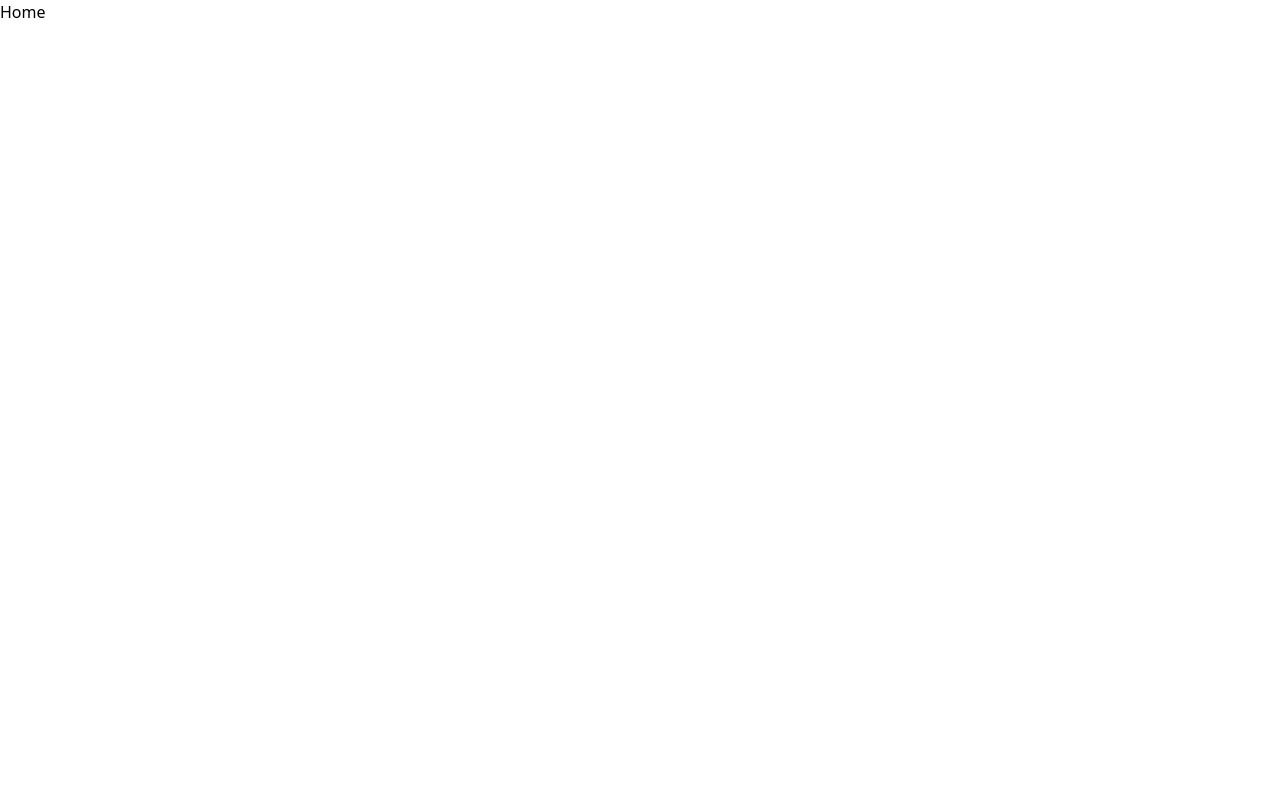
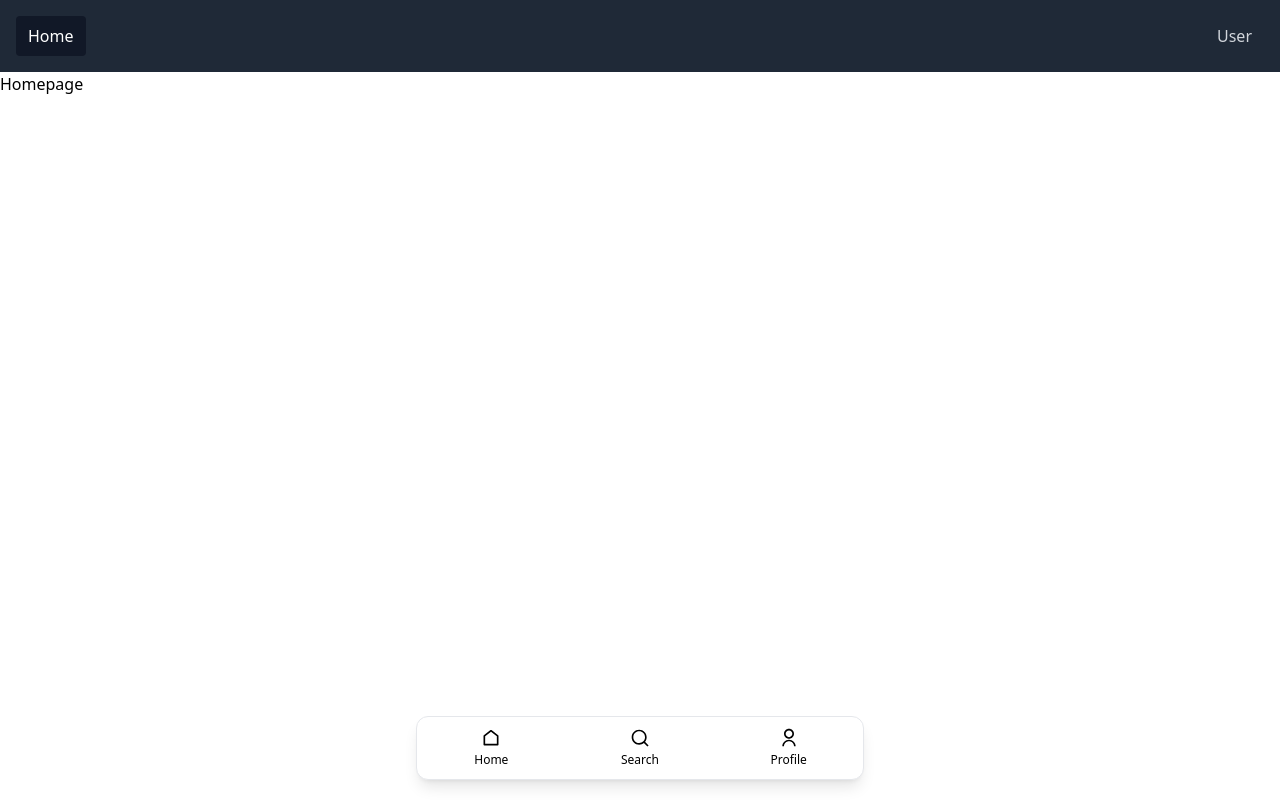
Before and after one commit to AnyaVeselova/exhibition-curation-platform, a Next.js app: page / in a window 1280 px wide. Built offline with nearby package versions, Linux system fonts and the light colour scheme.

Commit message:
creates navbar and tabs layout

```diff
--- /dev/null
+++ b/app/components/footer.tsx
@@ -0,0 +1,69 @@
+'use client'
+import React from 'react'
+
+import Link from 'next/link';
+
+function Footer() {
+
+  return (
+    <div
+  className="fixed bottom-0 sm:bottom-5 sm:shadow-lg sm:shadow-base-500/30 hover:shadow-md left-0 duration-300 overflow-hidden border-t sm:border z-50 w-full h-16 bg-white sm:max-w-md sm:rounded-xl inset-x-0 mx-auto border-base-50"
+>
+  <ul className="grid h-full grid-cols-3 mx-auto font-medium">
+    <li
+      className="inline-flex flex-col items-center justify-center px-5 hover:bg-base-50 group gap-1 hover:text-orange-500 text-base-500"
+    >
+      <svg
+        className="size-5"
+        xmlns="http://www.w3.org/2000/svg"
+        viewBox="0 0 24 24"
+        fill="currentColor"
+      >
+        <path
+          d="M21 20C21 20.5523 20.5523 21 20 21H4C3.44772 21 3 20.5523 3 20V9.48907C3 9.18048 3.14247 8.88917 3.38606 8.69972L11.3861 2.47749C11.7472 2.19663 12.2528 2.19663 12.6139 2.47749L20.6139 8.69972C20.8575 8.88917 21 9.18048 21 9.48907V20ZM19 19V9.97815L12 4.53371L5 9.97815V19H19Z"
+        ></path>
+      </svg>
+
+      <Link className="text-xs" href='/'>Home</Link>
+    </li>
+    <li
+
+      className="inline-flex flex-col items-center justify-center px-5 hover:bg-base-50 group gap-1 hover:text-orange-500 text-base-500"
+    >
+      <svg
+        className="size-5"
+        xmlns="http://www.w3.org/2000/svg"
+        viewBox="0 0 24 24"
+        fill="currentColor"
+      >
+        <path
+          d="M18.031 16.6168L22.3137 20.8995L20.8995 22.3137L16.6168 18.031C15.0769 19.263 13.124 20 11 20C6.032 20 2 15.968 2 11C2 6.032 6.032 2 11 2C15.968 2 20 6.032 20 11C20 13.124 19.263 15.0769 18.031 16.6168ZM16.0247 15.8748C17.2475 14.6146 18 12.8956 18 11C18 7.1325 14.8675 4 11 4C7.1325 4 4 7.1325 4 11C4 14.8675 7.1325 18 11 18C12.8956 18 14.6146 17.2475 15.8748 16.0247L16.0247 15.8748Z"
+        ></path>
+      </svg>
+      <Link className="text-xs" href='/search'>Search</Link>
+
+    </li>
+
+    <li
+
+      className="inline-flex flex-col items-center justify-center px-5 hover:bg-base-50 group gap-1 hover:text-orange-500 text-base-500"
+    >
+      <svg
+        className="size-5"
+        xmlns="http://www.w3.org/2000/svg"
+        viewBox="0 0 24 24"
+        fill="currentColor"
+      >
+        <path
+          d="M4 22C4 17.5817 7.58172 14 12 14C16.4183 14 20 17.5817 20 22H18C18 18.6863 15.3137 16 12 16C8.68629 16 6 18.6863 6 22H4ZM12 13C8.685 13 6 10.315 6 7C6 3.685 8.685 1 12 1C15.315 1 18 3.685 18 7C18 10.315 15.315 13 12 13ZM12 11C14.21 11 16 9.21 16 7C16 4.79 14.21 3 12 3C9.79 3 8 4.79 8 7C8 9.21 9.79 11 12 11Z"
+        ></path>
+      </svg>
+      <Link className="text-xs" href='/user'>Profile</Link>
+
+    </li>
+  </ul>
+</div>
+  )
+}
+
+export default Footer
--- /dev/null
+++ b/app/components/navbar.tsx
@@ -0,0 +1,22 @@
+'use client'
+import React from 'react'
+import Link from "next/link";
+import { usePathname } from 'next/navigation';
+
+
+const Navbar = () => {
+    const pathname = usePathname()
+  return (
+    <nav className="bg-gray-800 p-4" >
+    <ul className="flex justify-between">
+     <li className={pathname === "/" ? 'text-white bg-gray-900 px-3 py-2 rounded'
+        : "text-gray-300 hover:text-white px-3 py-2 rounded"}><Link href="/">Home</Link></li>
+      <li className={pathname === "/user" ? 'text-white bg-gray-900 px-3 py-2 rounded'
+        : "text-gray-300 hover:text-white px-3 py-2 rounded"}><Link href="/user">User</Link></li>
+
+    </ul>
+  </nav>
+  )
+}
+
+export default Navbar
--- a/app/layout.tsx
+++ b/app/layout.tsx
@@ -1,4 +1,6 @@
 
+import Navbar from "./components/navbar";
+import Footer from "./components/footer";
 import "./globals.css";
 
 
@@ -10,9 +12,11 @@ export default function RootLayout({
   return (
     <html lang="en">
       <body
+      >
+        <Navbar/>
+        <Footer/>
+        <main>{children}</main>
 
-      >
-        {children}
       </body>
     </html>
   );
--- a/app/page.tsx
+++ b/app/page.tsx
@@ -1,6 +1,6 @@
 
 export default function Home() {
   return (
-    <h1>Home</h1>
+   <h1>Homepage</h1>
   );
 }
```
Also changed, not shown: package.json (+8 -6 lines), app/user/saved_artworks/page.tsx (renamed from app/saved_artworks/page.tsx), 1 other file (tests, documents, lock files or other folders).
